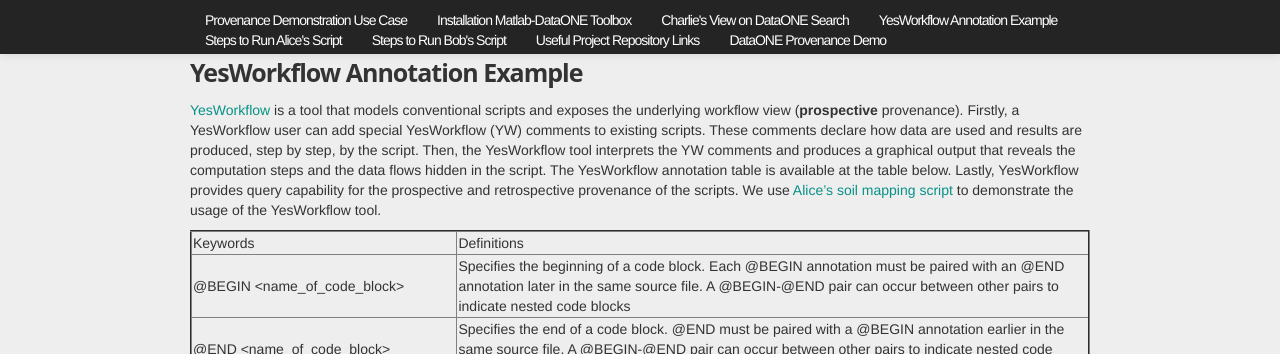
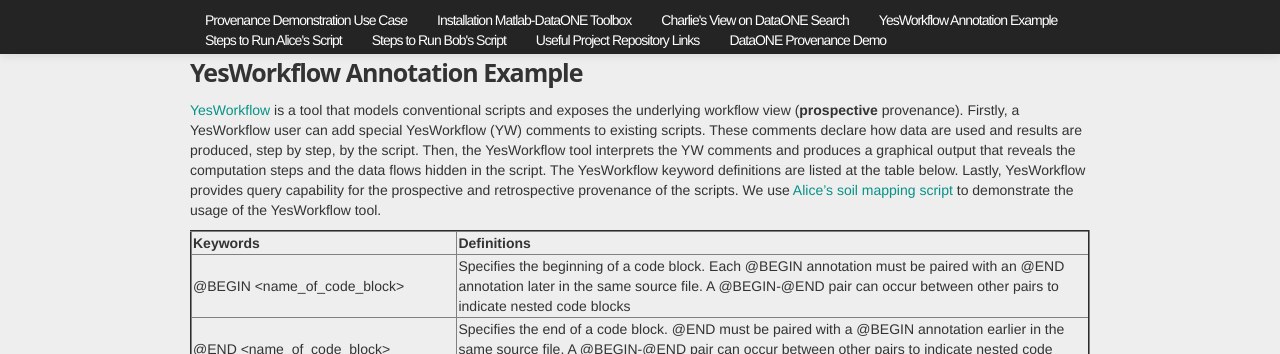
Before and after one commit to DataONEorg/provweek2016-demo, a Jekyll site: the page built from 2016-05-17-YesWorkflow-Annotation-Example.md, in a window 1280 px wide and 900 px high. Shown: the top 354 px of the window. Built offline with Jekyll 4.4.1, drawn with Linux system fonts in a browser that asks for light colours; comment, search, counter and statistics services are not loaded.

Commit message:
Minor changes to YesWorkflow page

```diff
--- a/2016-05-17-YesWorkflow-Annotation-Example.md
+++ b/2016-05-17-YesWorkflow-Annotation-Example.md
@@ -3,13 +3,13 @@
 title:  "YesWorkflow Annotation Example"
 categories: DataONE provenance
 ---
-[YesWorkflow](https://github.com/yesworkflow-org/yw-prototypes)  is a tool that models conventional scripts and exposes the underlying workflow view (**prospective** provenance). Firstly, a YesWorkflow user can add special YesWorkflow (YW) comments to existing scripts. These comments declare how data are used and results are produced, step by step, by the script. Then, the YesWorkflow tool interprets the YW comments and produces a graphical output that reveals the computation steps and the data flows hidden in the script. The YesWorkflow annotation table is available at the table below. Lastly, YesWorkflow provides query capability for the prospective and retrospective provenance of the scripts. We use [Alice's soil mapping script]({{site.baseurl}}/data/C3_C4_map_present_NA.m) to demonstrate the usage of the YesWorkflow tool.
+[YesWorkflow](https://github.com/yesworkflow-org/yw-prototypes)  is a tool that models conventional scripts and exposes the underlying workflow view (**prospective** provenance). Firstly, a YesWorkflow user can add special YesWorkflow (YW) comments to existing scripts. These comments declare how data are used and results are produced, step by step, by the script. Then, the YesWorkflow tool interprets the YW comments and produces a graphical output that reveals the computation steps and the data flows hidden in the script. The YesWorkflow keyword definitions are listed at the table below. Lastly, YesWorkflow provides query capability for the prospective and retrospective provenance of the scripts. We use [Alice's soil mapping script]({{site.baseurl}}/data/C3_C4_map_present_NA.m) to demonstrate the usage of the YesWorkflow tool.
 
 
 <table border="2" style="width:100%">
 <tr>
-<td>Keywords</td>
-<td>Definitions</td>
+<td><b>Keywords</b></td>
+<td><b>Definitions</b></td>
 </tr>
 {% for r in site.data.YWKeywords %}
   <tr>
```
